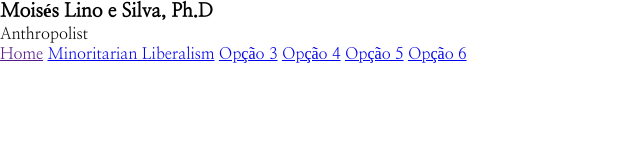
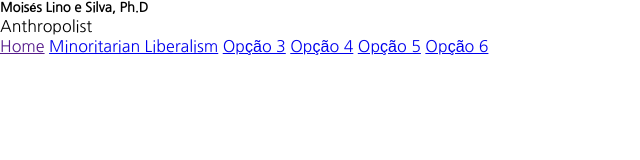
Before and after one commit to carolinecdalorto/site-moises, a plain HTML site: page index.html in a window 1280 px wide. Shown: the whole page, without its empty margins (0-640 px from the left). Drawn offline with Linux system fonts and the light colour scheme.

Commit message:
Update index.html

```diff
--- a/index.html
+++ b/index.html
@@ -5,17 +5,16 @@
     <meta name="viewport" content="width=device-width, initial-scale=1.0">
     <title>Site Moisés</title>
     <style>
-        @import url('https://fonts.googleapis.com/css2?family=Nanum+Myeongjo&family=Roboto:ital,wght@0,100;0,300;0,400;0,500;0,700;0,900;1,100;1,300;1,400;1,500;1,700;1,900&display=swap');
-
+    @import url('https://fonts.googleapis.com/css2?family=Nanum+Gothic&family=Nanum+Myeongjo&family=Roboto:ital,wght@0,100;0,300;0,400;0,500;0,700;0,900;1,100;1,300;1,400;1,500;1,700;1,900&display=swap');
         * {
-            font-family: "Nanum Myeongjo", serif;
+            font-family: "Nanum Gothic", sans-serif;
             margin: 0px;
             padding: 0px;
         }
 
         h1 {
             font-weight: 400px;
-            font-size:larger;
+            font-size:small;
         }
     </style>
 </head>
```
